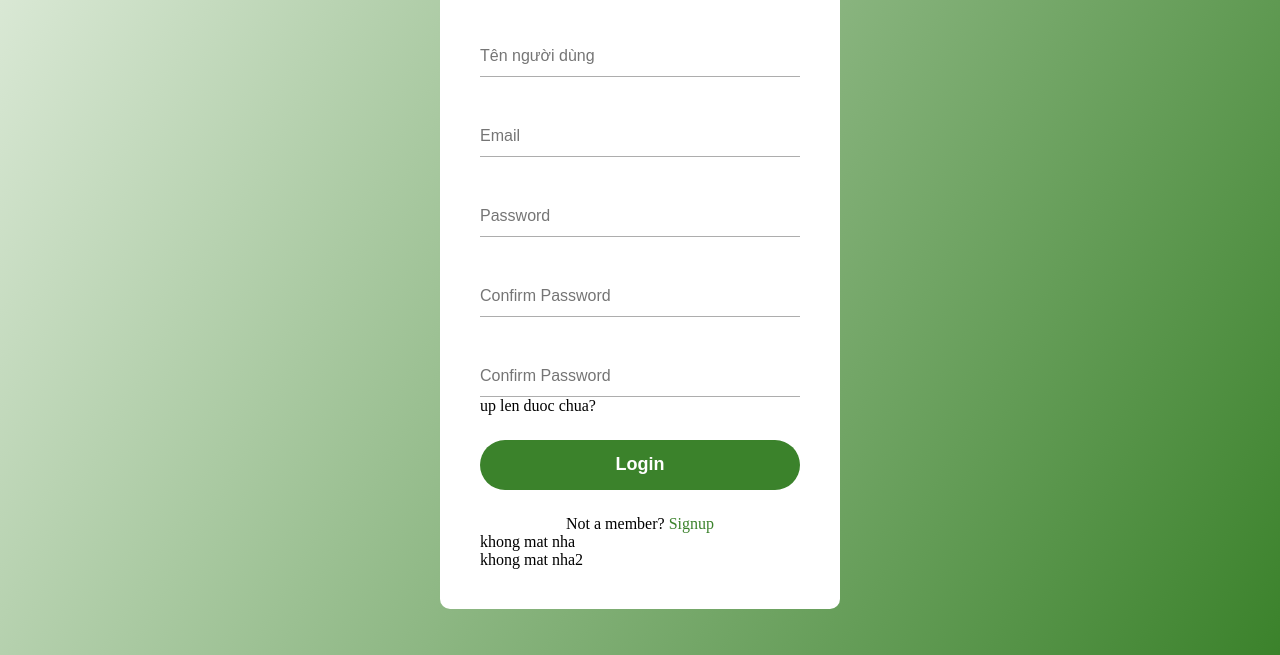
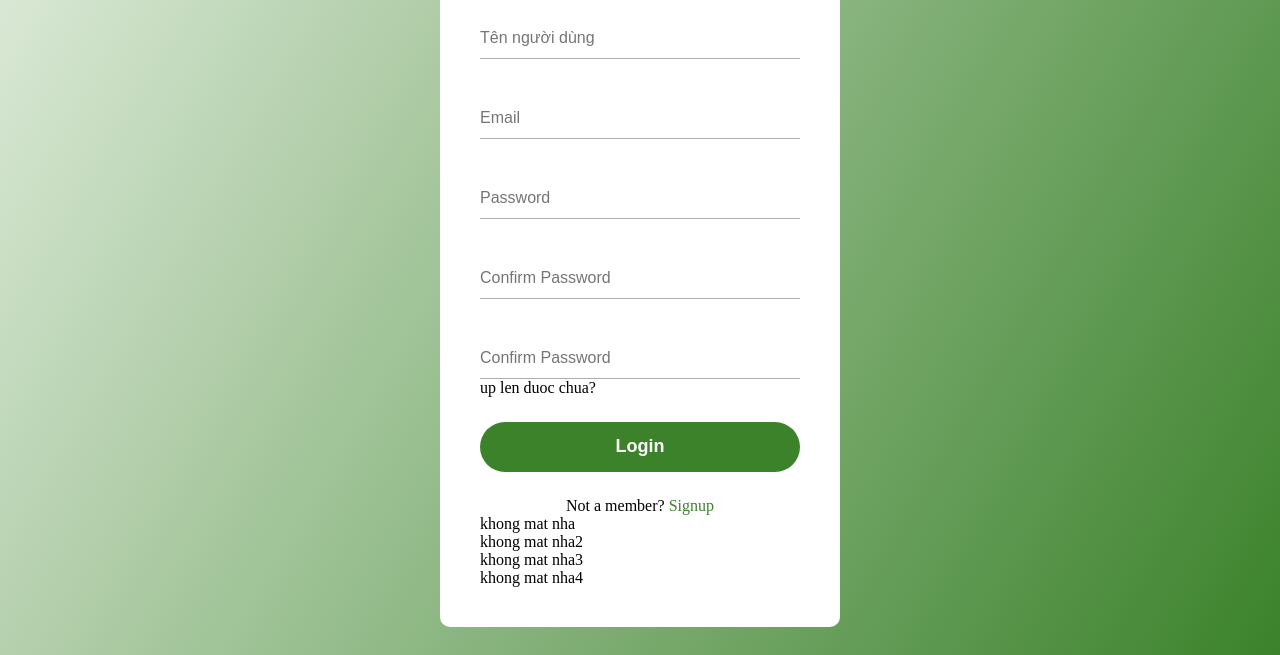
Before and after one commit to TruongDinh123/trangdangki, a plain HTML site: page index.html in a window 1280 px wide. Shown: the part 145-800 px from the top of the page. Drawn offline with Linux system fonts and the light colour scheme.

Commit message:
update cua Dinh

```diff
--- a/index.html
+++ b/index.html
@@ -57,6 +57,8 @@
         <div class="signup-link">Not a member? <a href="#">Signup</a></div>
         <div>khong mat nha</div>
         <div>khong mat nha2</div>
+        <div>khong mat nha3</div>
+        <div>khong mat nha4</div>
       </form>
     </div>
   </body>
```
